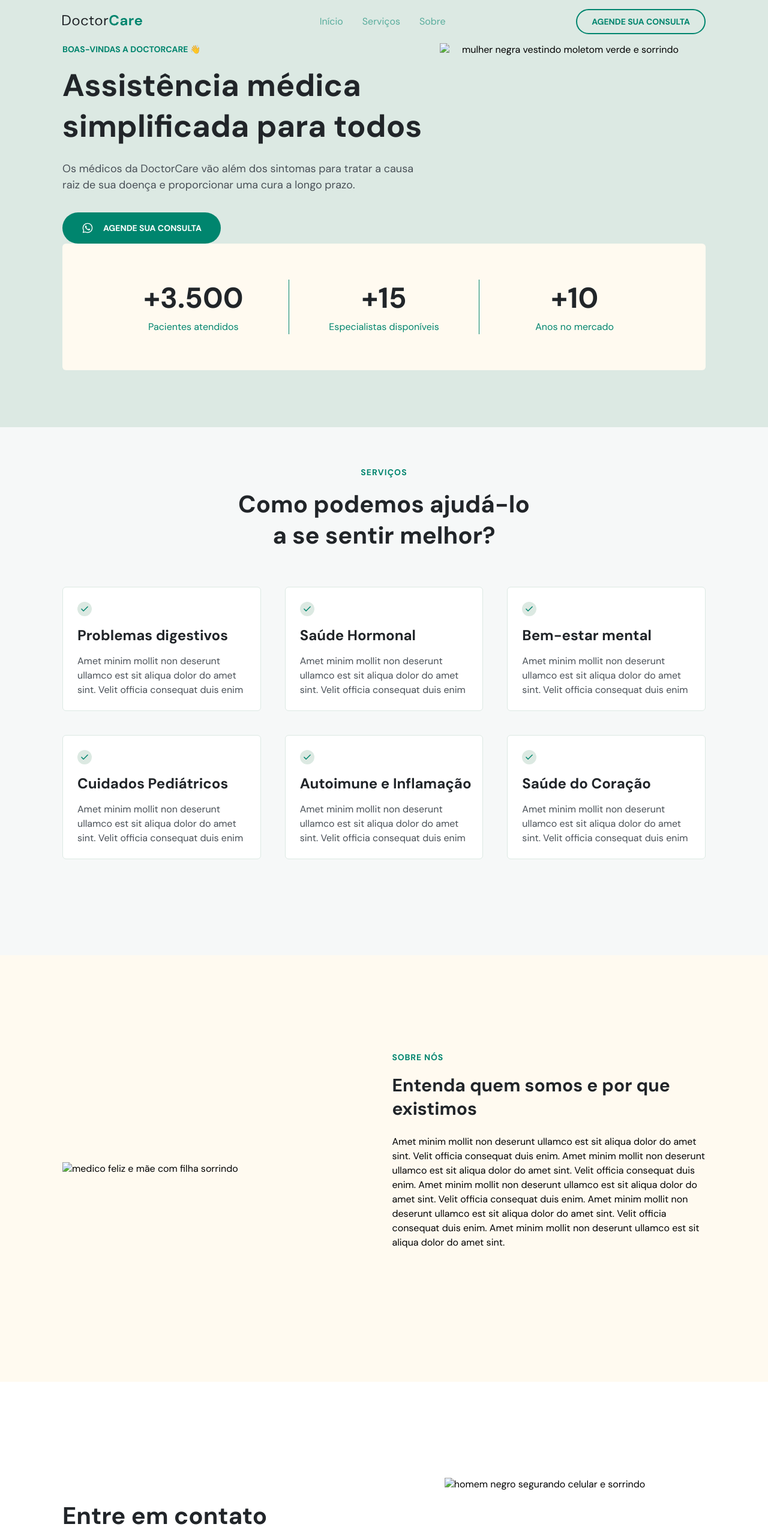
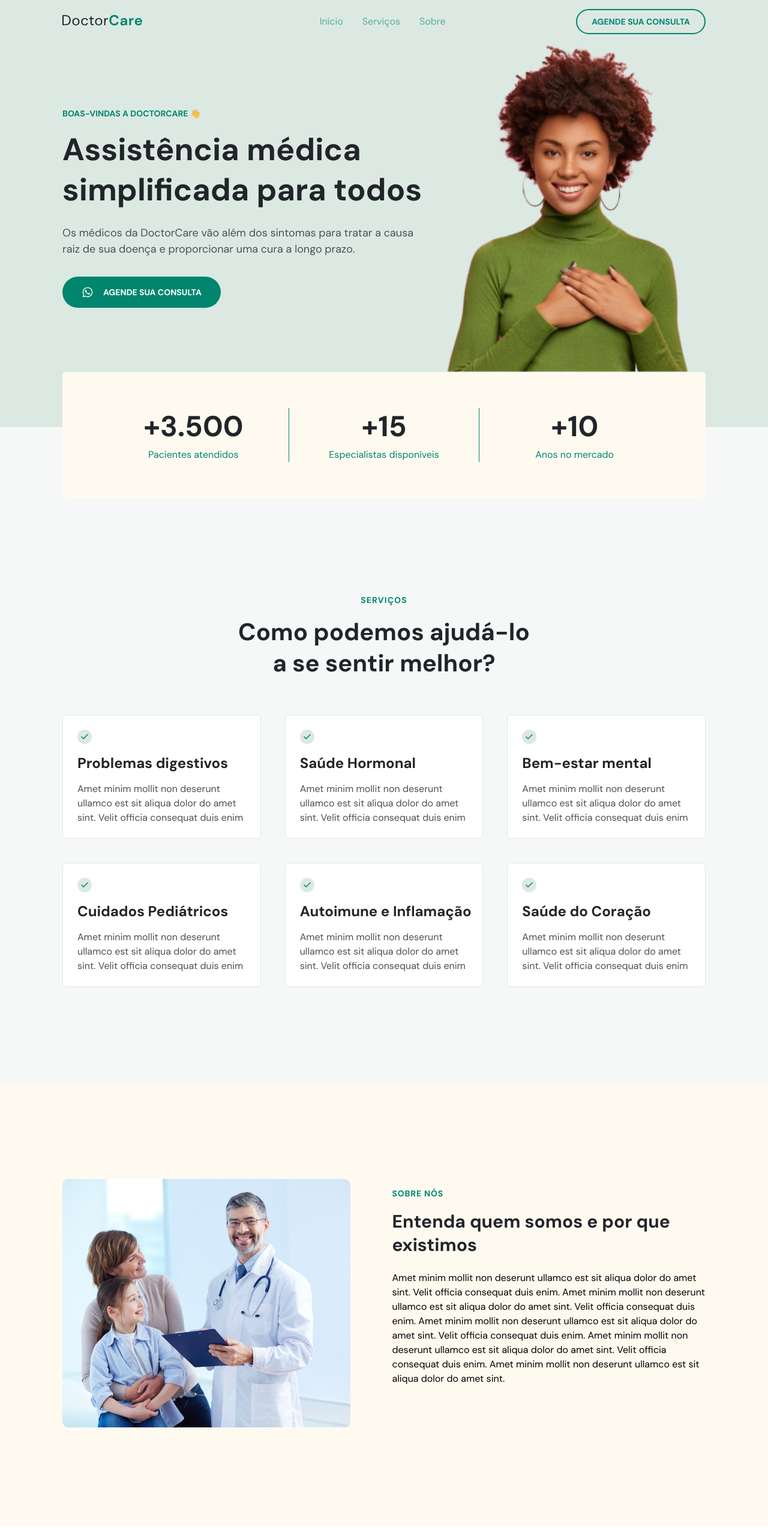
Before and after one commit to gBatiista/doctorcare, a plain HTML site: page index.html in a window 1280 px wide. Shown: the top 2560 px of the page at 60% size. Drawn offline with nearby package versions, Linux system fonts and the light colour scheme; files that its build step writes are made by us from their sources.

Commit message:
Relative link adjustment

```diff
--- a/index.html
+++ b/index.html
@@ -6,7 +6,7 @@
     <meta name="viewport" content="width=device-width, initial-scale=1.0" />
     <title>DoctorCare</title>
 
-    <link rel="stylesheet" href="/NLW/style.css" />
+    <link rel="stylesheet" href="./style.css" />
 
     <link rel="preconnect" href="https://fonts.googleapis.com" />
     <link rel="preconnect" href="https://fonts.gstatic.com" crossorigin />
@@ -260,7 +260,7 @@
 
         <div class="col-b">
           <img
-            src="/NLW/assets/Foto principal.png"
+            src="./assets/Foto principal.png"
             alt="mulher negra vestindo moletom verde e sorrindo"
           />
         </div>
@@ -474,7 +474,7 @@
         </div>
         <div class="col-a">
           <img
-            src="/NLW/assets/medico feliz com seus pacientes.png"
+            src="./assets/medico feliz com seus pacientes.png"
             alt="medico feliz e mãe com filha sorrindo"
           />
         </div>
@@ -567,7 +567,7 @@
         </div>
         <div class="col-b">
           <img
-            src="/NLW/assets/homem negro segurando celular e sorrindo.png"
+            src="./assets/homem negro segurando celular e sorrindo.png"
             alt="homem negro segurando celular e sorrindo"
           />
         </div>
```
